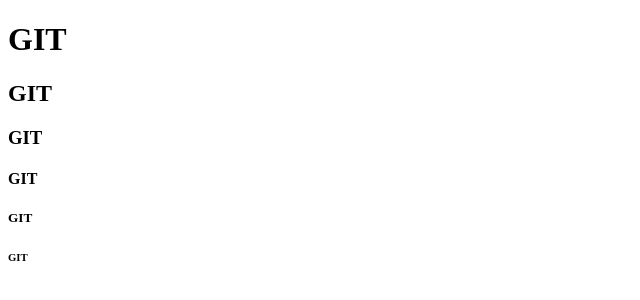
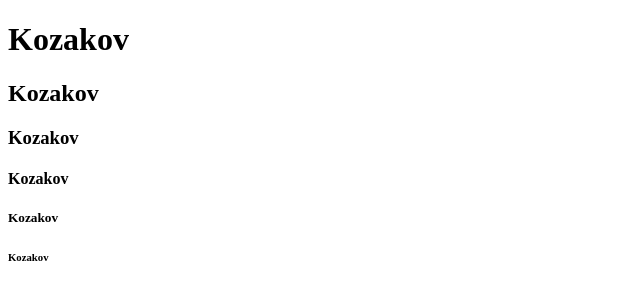
Before and after one commit to NekIT499/Test1, a plain HTML site: page index.html in a window 1280 px wide. Shown: the whole page, without its empty margins (0-640 px from the left). Drawn offline with Linux system fonts and the light colour scheme.

Commit message:
Update index.html

```diff
--- a/index.html
+++ b/index.html
@@ -6,11 +6,11 @@
     <title>Document</title>
 </head>
 <bodygit >
-    <h1>GIT</h1>
-    <h2>GIT</h2>
-    <h3>GIT</h3>
-    <h4>GIT</h4>
-    <h5>GIT</h5>
-    <h6>GIT</h6>
+    <h1>Kozakov</h1>
+    <h2>Kozakov</h2>
+    <h3>Kozakov</h3>
+    <h4>Kozakov</h4>
+    <h5>Kozakov</h5>
+    <h6>Kozakov</h6>
 </body>
 </html>
```
